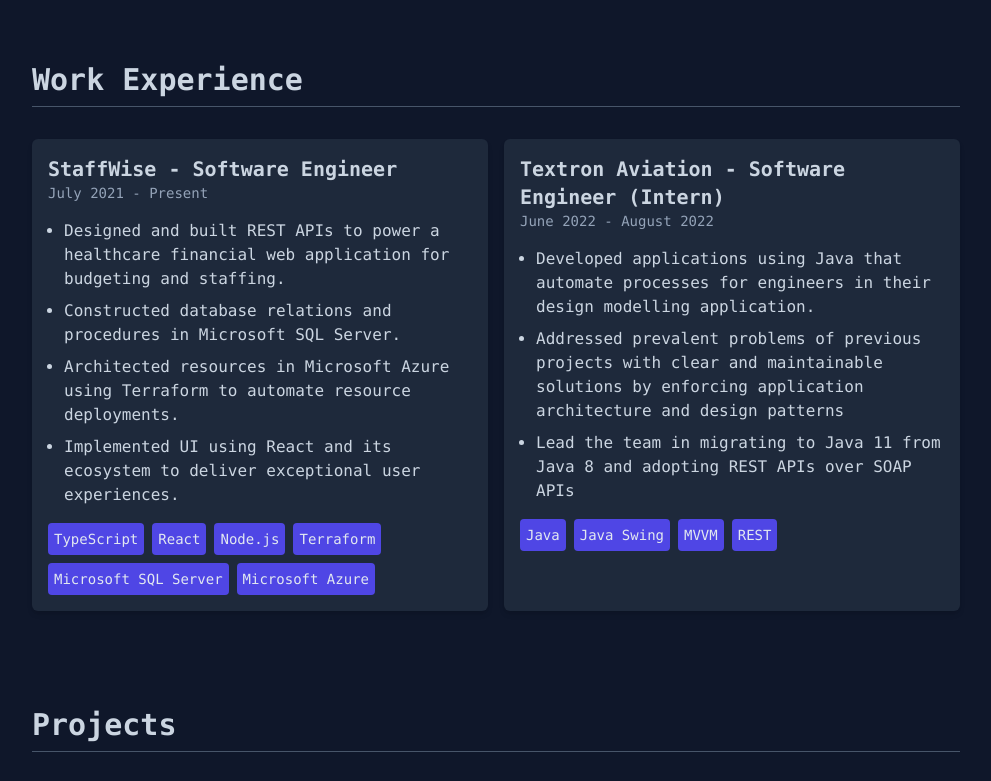
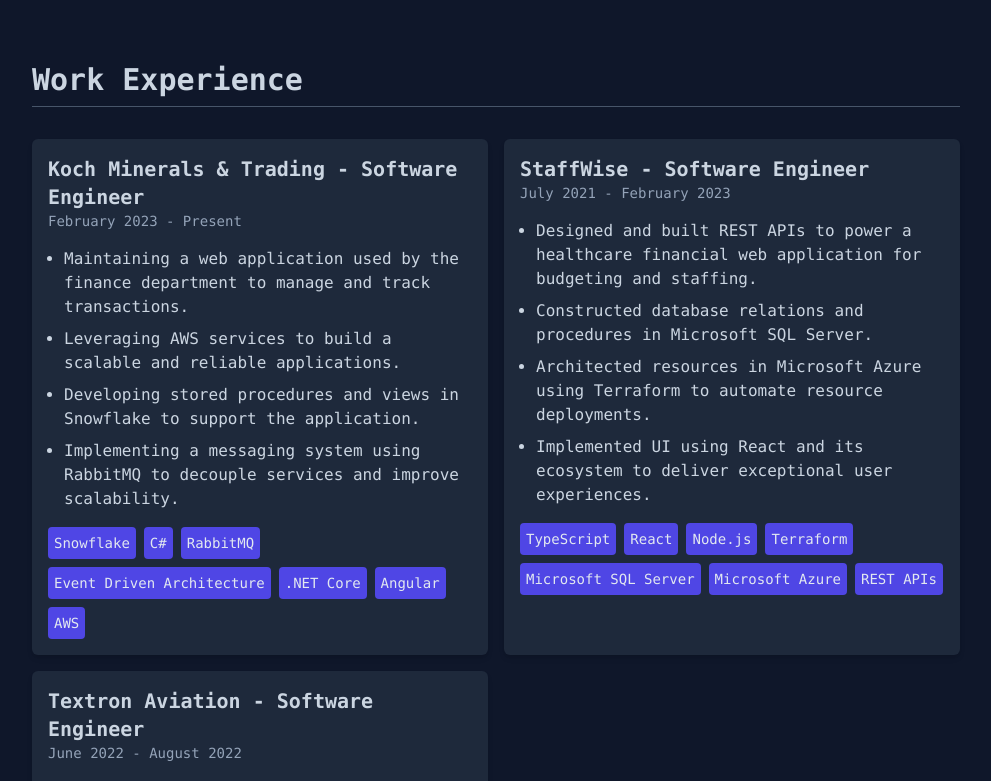
Before and after one commit to mir-mirsodikov/www.mmir.dev, a Next.js app: page / in a window 1280 px wide. Shown: the part 2180-2961 px from the top of the page, without its empty margins (144-1135 px from the left). Built offline with nearby package versions, Linux system fonts and the light colour scheme.

Commit message:
Separated work experience into a JSON and added new experience

```diff
--- /dev/null
+++ b/assets/experience.json
@@ -0,0 +1,58 @@
+[
+  {
+    "company": "Koch Minerals & Trading",
+    "title": "Software Engineer",
+    "employmentDates": "February 2023 - Present",
+    "description": [
+      "Maintaining a web application used by the finance department to manage and track transactions.",
+      "Leveraging AWS services to build a scalable and reliable applications.",
+      "Developing stored procedures and views in Snowflake to support the application.",
+      "Implementing a messaging system using RabbitMQ to decouple services and improve scalability."
+    ],
+    "skills": [
+      "Snowflake",
+      "C#",
+      "RabbitMQ",
+      "Event Driven Architecture",
+      ".NET Core",
+      "Angular",
+      "AWS"
+    ]
+  },
+  {
+    "company": "StaffWise",
+    "title": "Software Engineer",
+    "employmentDates": "July 2021 - February 2023",
+    "description": [
+      "Designed and built REST APIs to power a healthcare financial web application for budgeting and staffing.",
+      "Constructed database relations and procedures in Microsoft SQL Server.",
+      "Architected resources in Microsoft Azure using Terraform to automate resource deployments.",
+      "Implemented UI using React and its ecosystem to deliver exceptional user experiences."
+    ],
+    "skills": [
+      "TypeScript",
+      "React",
+      "Node.js",
+      "Terraform",
+      "Microsoft SQL Server",
+      "Microsoft Azure",
+      "REST APIs"
+    ]
+  },
+  {
+    "company": "Textron Aviation",
+    "title": "Software Engineer",
+    "employmentDates": "June 2022 - August 2022",
+    "description": [
+      "Developed applications using Java that automate processes for engineers in their design modelling application.",
+      "Addressed prevalent problems of previous projects with clear and maintainable solutions by enforcing application architecture and design patterns",
+      "Lead the team in migrating to Java 11 from Java 8 and adopting REST APIs over SOAP APIs"
+    ],
+    "skills": [
+      "Java",
+      "Java Swing",
+      "REST APIs",
+      "MVVM"
+    ]
+  }
+]
--- a/components/sections/Work.tsx
+++ b/components/sections/Work.tsx
@@ -1,67 +1,43 @@
+import WorkExperienceJSON from '../../assets/experience.json';
 import { Card } from '../Card';
 import { Section } from '../Section';
 import { SkillCard } from '../SkillCard';
 
+interface Experience {
+  company: string;
+  title: string;
+  employmentDates: string;
+  description: string[];
+  skills: string[];
+}
+
 export function WorkExperience() {
-  const staffWiseSkills = [
-    'TypeScript',
-    'React',
-    'Node.js',
-    'Terraform',
-    'Microsoft SQL Server',
-    'Microsoft Azure',
-  ];
+  const workExperience = WorkExperienceJSON as Experience[];
 
-  const textronSkills = ['Java', 'Java Swing', 'MVVM', 'REST'];
   return (
     <Section id="work" title="Work Experience">
       <div className="mt-8 grid md:grid-cols-2 gap-4">
-        <Card title="StaffWise - Software Engineer">
-          <p className="text-slate-400 text-sm">July 2021 - Present</p>
+        {workExperience.map((experience) => (
+          <Card
+            key={experience.company}
+            title={`${experience.company} - ${experience.title}`}
+          >
+            <p className="text-slate-400 text-sm">
+              {experience.employmentDates}
+            </p>
             <ul className="list-disc text-slate-300 ml-4 mt-4 space-y-2 text-base mb-2">
-            <li>
-              Designed and built REST APIs to power a healthcare financial web
-              application for budgeting and staffing.
+              {experience.description.map((description, index) => (
+                <li className="text-slate-300 text-base mt-4" key={index}>
+                  {description}
                 </li>
-            <li>
-              Constructed database relations and procedures in Microsoft SQL
-              Server.
-            </li>
-            <li>
-              Architected resources in Microsoft Azure using Terraform to
-              automate resource deployments.
-            </li>
-            <li>
-              Implemented UI using React and its ecosystem to deliver
-              exceptional user experiences.
-            </li>
+              ))}
             </ul>
 
-          {staffWiseSkills.map((skill) => (
+            {experience.skills.map((skill) => (
               <SkillCard key={skill} title={skill} />
             ))}
           </Card>
-        <Card title="Textron Aviation - Software Engineer (Intern)">
-          <p className="text-slate-400 text-sm">June 2022 - August 2022</p>
-          <ul className="list-disc text-slate-300 ml-4 mt-4 space-y-2 text-base mb-2">
-            <li>
-              Developed applications using Java that automate processes for
-              engineers in their design modelling application.
-            </li>
-            <li>
-              Addressed prevalent problems of previous projects with clear and
-              maintainable solutions by enforcing application architecture and
-              design patterns
-            </li>
-            <li>
-              Lead the team in migrating to Java 11 from Java 8 and adopting
-              REST APIs over SOAP APIs
-            </li>
-          </ul>
-          {textronSkills.map((skill) => (
-            <SkillCard key={skill} title={skill} />
         ))}
-        </Card>
       </div>
     </Section>
   );
```
Lines whose indentation alone changed are shown as unchanged.
